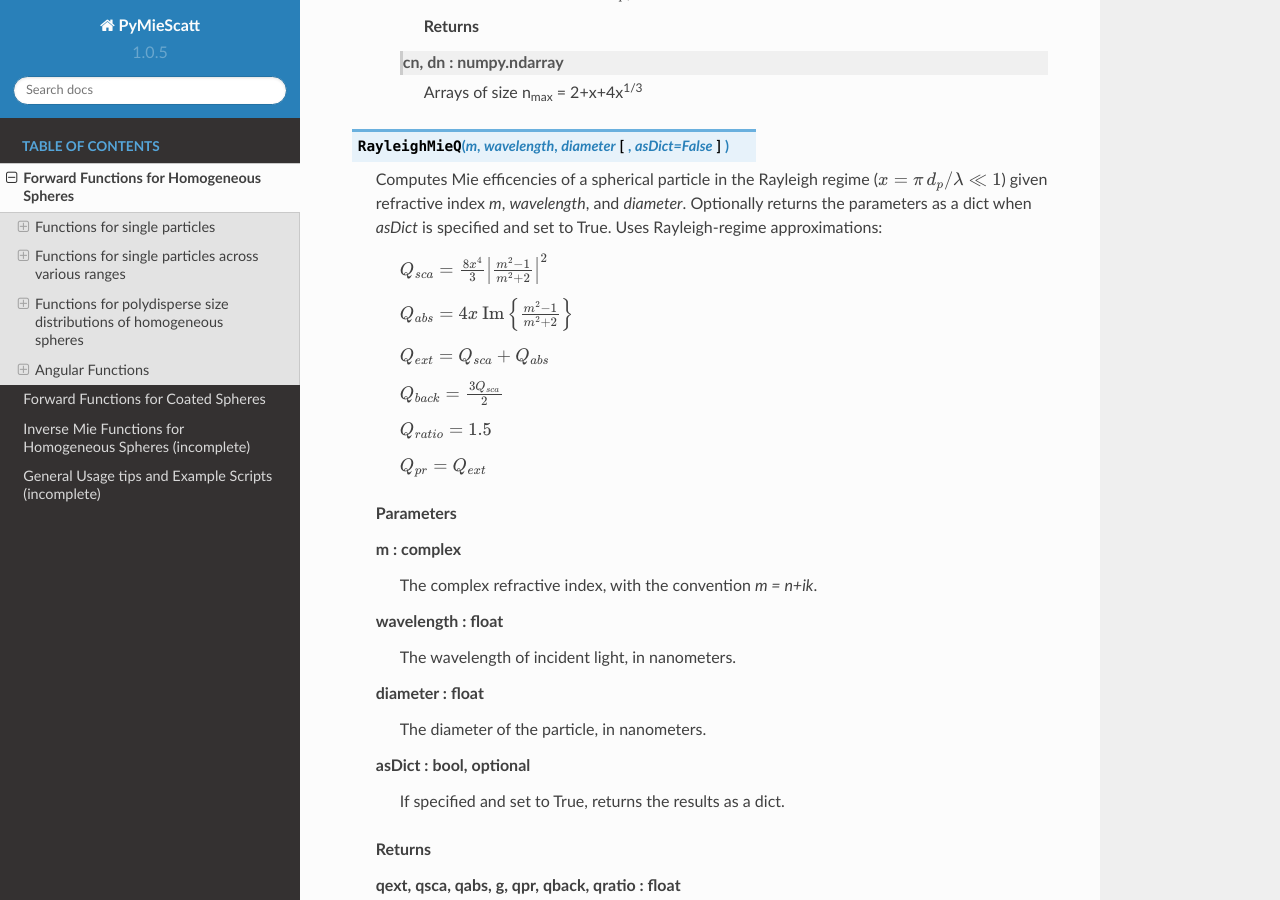
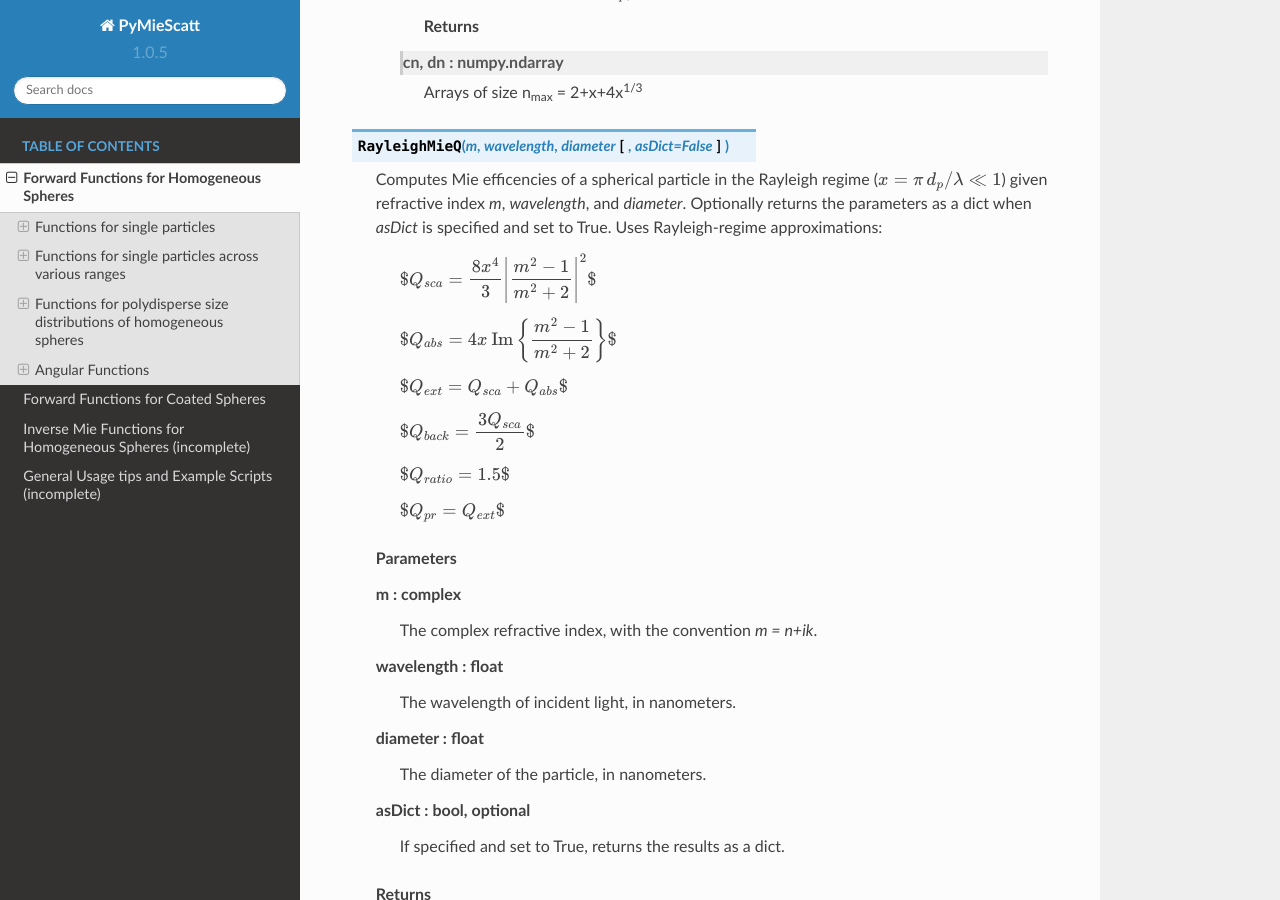
Before and after one commit to bsumlin/PyMieScatt, a Sphinx documentation site: the page built from docs/forward.rst, in a window 1280 px wide and 900 px high, scrolled down 2354 px. Built offline with Sphinx 7.4.7 and the Read the Docs theme 2.0.0, drawn with Linux system fonts in a browser that asks for light colours; formulas are drawn with MathJax 3; pages that are not in the unit, such as notebooks, are missing from menus.

Commit message:
minor
docs

```diff
--- a/docs/forward.rst
+++ b/docs/forward.rst
@@ -100,17 +100,17 @@ Functions for single particles
 
    Computes Mie efficencies of a spherical particle in the Rayleigh regime (:math:`x=\pi\,d_p/\lambda \ll 1`) given refractive index *m*, *wavelength*, and *diameter*. Optionally returns the parameters as a dict when *asDict* is specified and set to True. Uses Rayleigh-regime approximations:
 
-		:math:`Q_{sca}=\frac{8x^4}{3}\left|{\frac{m^2-1}{m^2+2}}\right|^2`
+		:math:`${\displaystyle Q_{sca}=\frac{8x^4}{3}\left|{\frac{m^2-1}{m^2+2}}\right|^2}$`
 
-		:math:`Q_{abs}=4x\:\text{Im}\left\{\frac{m^2-1}{m^2+2}\right\}`
+		:math:`${\displaystyle Q_{abs}=4x\:\text{Im}\left\{\frac{m^2-1}{m^2+2}\right\}}$`
 
-		:math:`Q_{ext}=Q_{sca}+Q_{abs}`
+		:math:`${\displaystyle Q_{ext}=Q_{sca}+Q_{abs}}$`
 
-		:math:`Q_{back}=\frac{3Q_{sca}}{2}`
+		:math:`${\displaystyle Q_{back}=\frac{3Q_{sca}}{2}}$`
 
-		:math:`Q_{ratio}=1.5`
+		:math:`${\displaystyle Q_{ratio}=1.5}$`
 
-		:math:`Q_{pr}=Q_{ext}`
+		:math:`${\displaystyle Q_{pr}=Q_{ext}}$`
 
    **Parameters**
 
```
